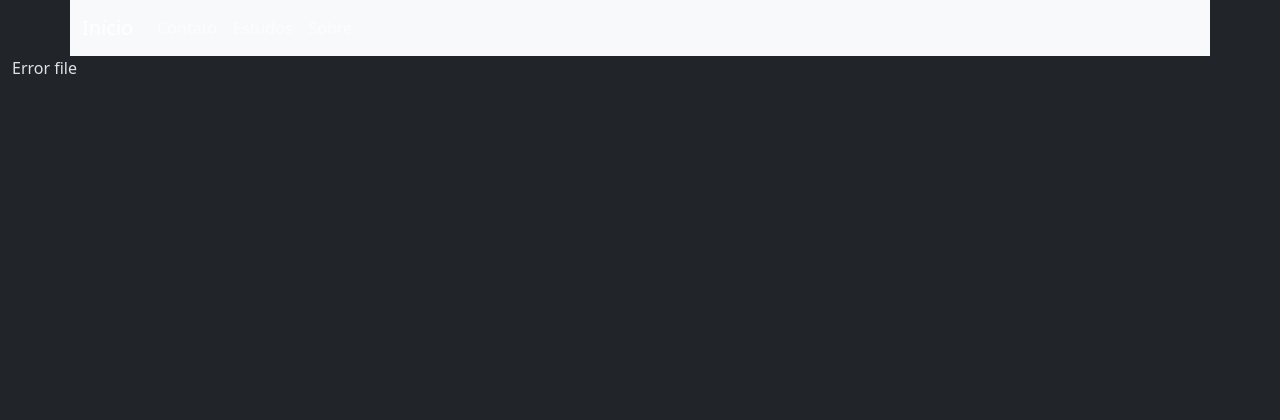
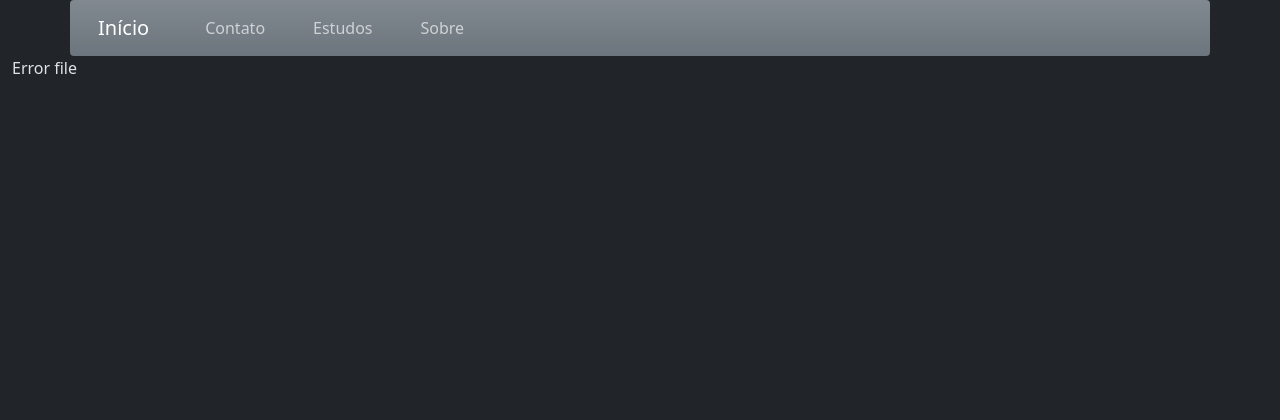
Before and after one commit to fabioschunig/fabioschunig-site, a PHP site: page / in a window 1280 px wide. Shown: the top 420 px of the page. Run offline with PHP 8.4, Linux system fonts and the light colour scheme.

Commit message:
Ajustes no estilo do menu

```diff
--- a/src/views/site/menu.php
+++ b/src/views/site/menu.php
@@ -1,18 +1,18 @@
-<nav class="navbar navbar-expand-lg container bg-light">
+<nav class="navbar navbar-expand-lg container bg-secondary bg-gradient rounded-1">
     <div class="container-fluid">
-        <a class="navbar-brand" href=".">Início</a>
+        <a class="navbar-brand px-3" href=".">Início</a>
         <button class="navbar-toggler" type="button" data-bs-toggle="collapse" data-bs-target="#navbarNav" aria-controls="navbarNav" aria-expanded="false" aria-label="Toggle navigation">
             <span class="navbar-toggler-icon"></span>
         </button>
         <div class="collapse navbar-collapse" id="navbarNav">
             <ul class="navbar-nav">
-                <li class="nav-item">
+                <li class="nav-item px-3">
                     <a class="nav-link" href="contact">Contato</a>
                 </li>
-                <li class="nav-item">
+                <li class="nav-item px-3">
                     <a class="nav-link" href="studies">Estudos</a>
                 </li>
-                <li class="nav-item">
+                <li class="nav-item px-3">
                     <a class="nav-link" href="about">Sobre</a>
                 </li>
             </ul>
```
